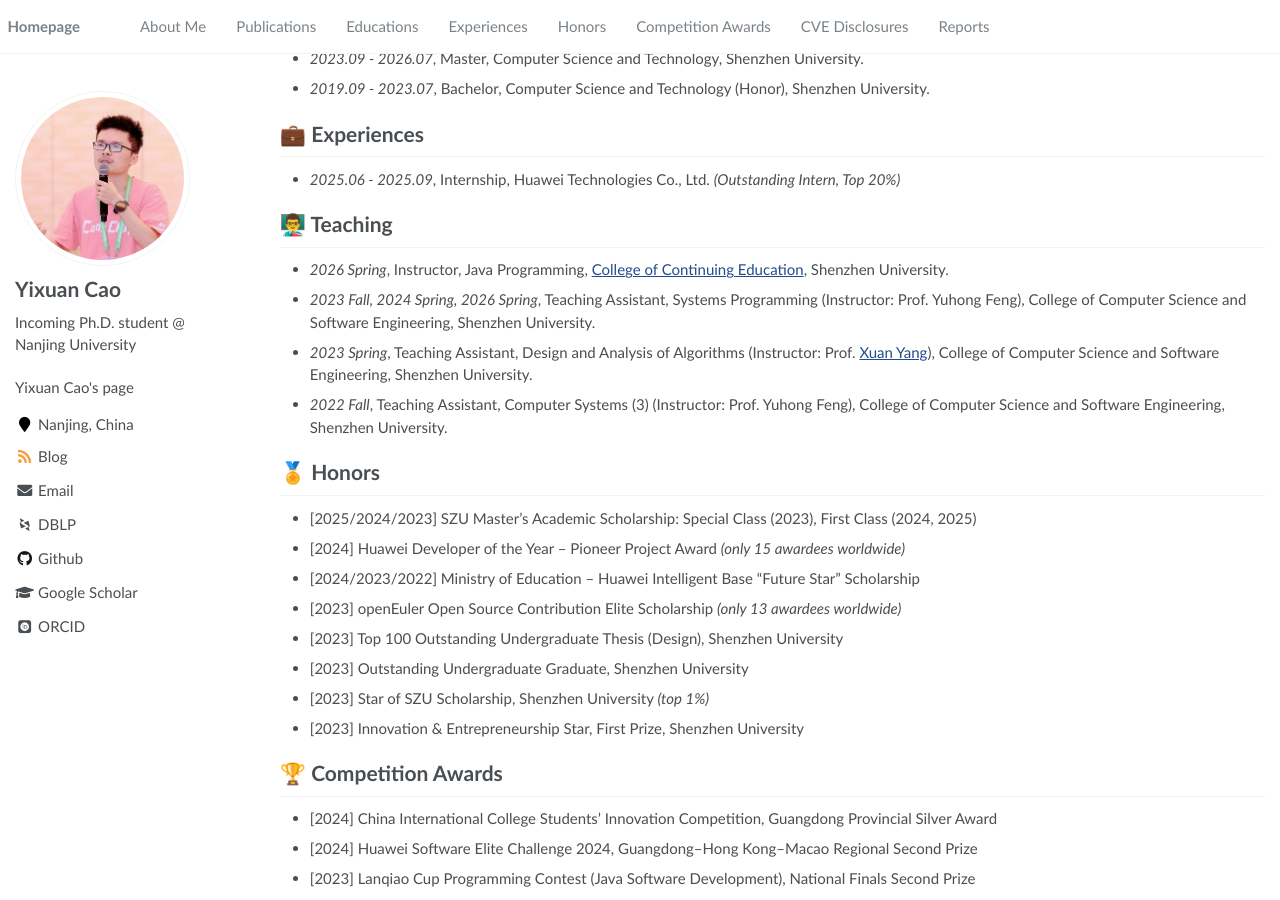
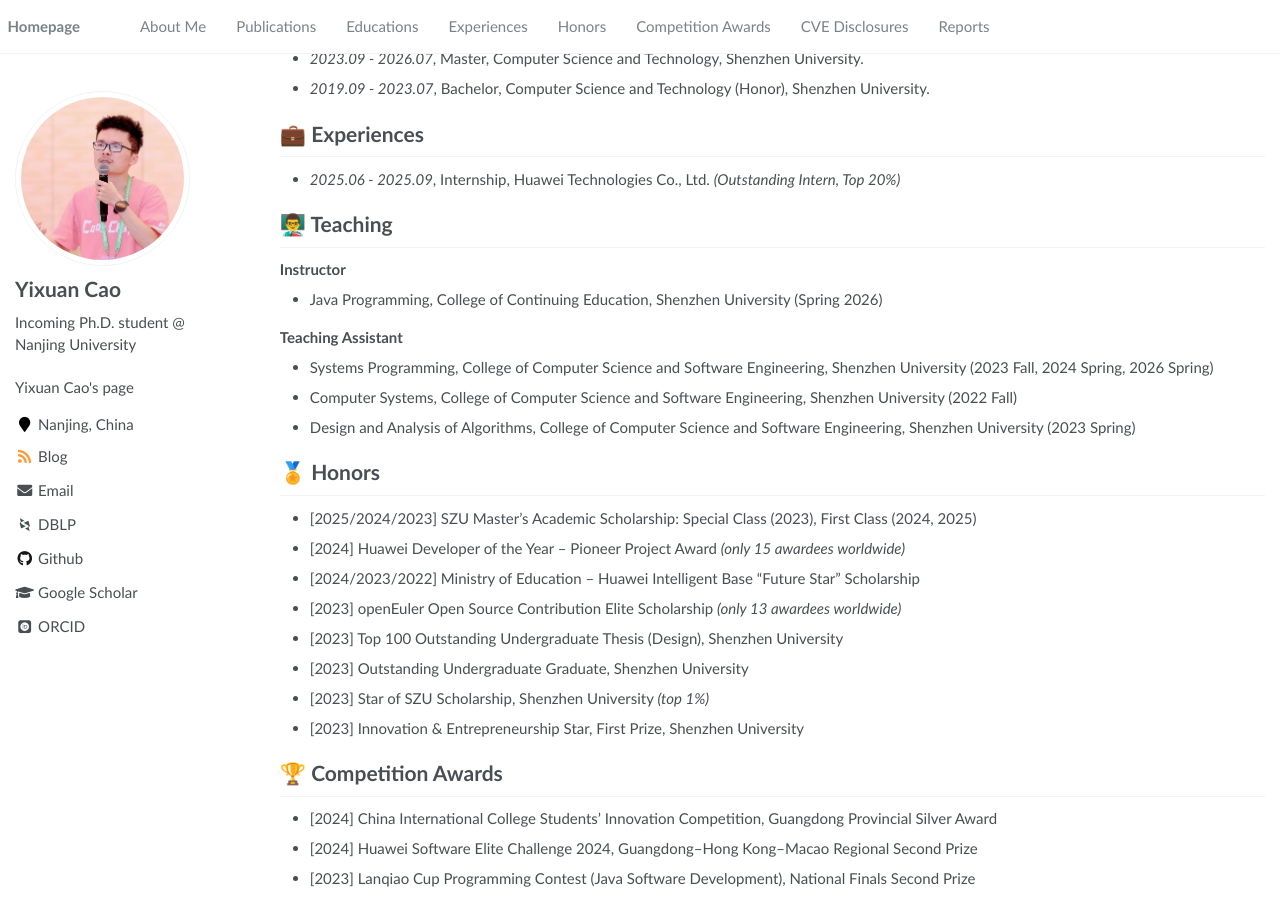
Before and after one commit to Cao-Wuhui/Cao-Wuhui.github.io, a Jekyll site: the page built from _pages/about.md, in a window 1280 px wide and 900 px high, scrolled down 736 px. Built offline with Jekyll 4.4.1, drawn with Linux system fonts in a browser that asks for light colours; some web fonts are replaced.

Commit message:
Restructure Teaching section: group by role for extensibility

```diff
--- a/_pages/about.md
+++ b/_pages/about.md
@@ -41,10 +41,13 @@ My research interests broadly span systems and software. Recently, I have been e
 - *2025.06 - 2025.09*, Internship, Huawei Technologies Co., Ltd. *(Outstanding Intern, Top 20%)*
 
 # 👨‍🏫 Teaching
-- *2026 Spring*, Instructor, Java Programming, [College of Continuing Education](https://en.szu.edu.cn/info/1017/1014.htm), Shenzhen University.
-- *2023 Fall, 2024 Spring, 2026 Spring*, Teaching Assistant, Systems Programming (Instructor: Prof. Yuhong Feng), College of Computer Science and Software Engineering, Shenzhen University.
-- *2023 Spring*, Teaching Assistant, Design and Analysis of Algorithms (Instructor: Prof. [Xuan Yang](https://scholar.google.com/citations?user=W4JClUYAAAAJ)), College of Computer Science and Software Engineering, Shenzhen University.
-- *2022 Fall*, Teaching Assistant, Computer Systems (3) (Instructor: Prof. Yuhong Feng), College of Computer Science and Software Engineering, Shenzhen University.
+**Instructor**
+- Java Programming, College of Continuing Education, Shenzhen University (Spring 2026)
+
+**Teaching Assistant**
+- Systems Programming, College of Computer Science and Software Engineering, Shenzhen University (2023 Fall, 2024 Spring, 2026 Spring)
+- Computer Systems, College of Computer Science and Software Engineering, Shenzhen University (2022 Fall)
+- Design and Analysis of Algorithms, College of Computer Science and Software Engineering, Shenzhen University (2023 Spring)
 
 # 🏅 Honors
 - [2025/2024/2023] SZU Master's Academic Scholarship: Special Class (2023), First Class (2024, 2025)
```
